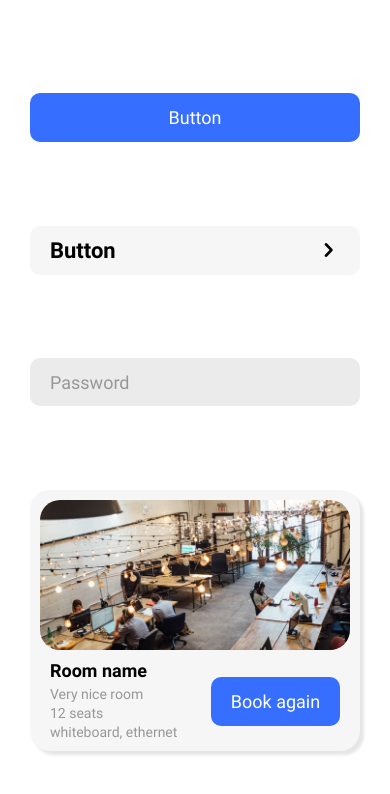
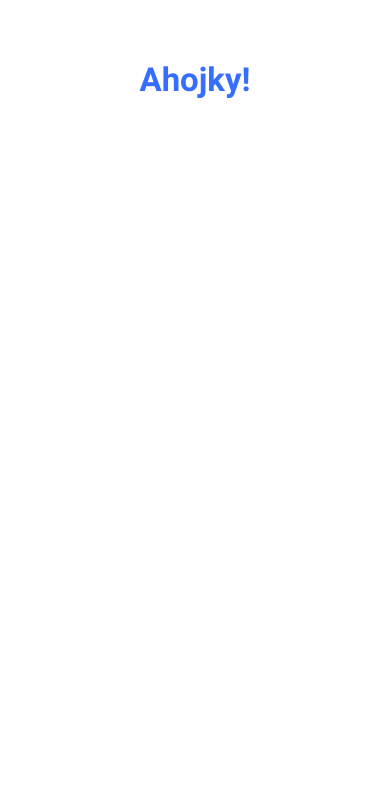
Before and after one commit to mtaa-rezervi/frontend, a React Native app: screen / in a window 390 px wide. Shown: the top 794 px of the page. Built offline with nearby package versions, Linux system fonts and the light colour scheme.

Commit message:
changed all components to named func

```diff
--- a/App.js
+++ b/App.js
@@ -1,17 +1,10 @@
 import { StatusBar } from 'expo-status-bar';
-import { StyleSheet, Text, View, TouchableOpacity, TextInput } from 'react-native';
+import { StyleSheet, Text, View } from 'react-native';
 import { useFonts } from 'expo-font';
 import AppLoading from 'expo-app-loading';
-import React, { useState } from 'react'
-
 import colors from './styles/colors';
 import textStyle from './styles/text';
-
-import StandardButton from './components/standardButton';
-import Input from './components/Input';
-import ProfileButton from './components/profileButton';
-import Listing from './components/listing';
-import Notification from './components/noti';
+import ComponentsExample from './components/componentsExample';
 
 export default function App() {
 
@@ -25,36 +18,20 @@ export default function App() {
   }
 
   return (
-    <View style={ styles.container } >
-      {/* <Text style={[textStyle.small, { color: colors.blue }]}>Ahojky!</Text> */}
-      <StandardButton style={styles.button} title='' action={() => {console.log('Clicked')}} />
-      <ProfileButton title='' color={ colors.lightGrey } action={() => {console.log('Clicked')}} />
-      <Input placeholder='Password' action={() => {console.log('Clicked')}} />
-      <Listing
-        roomName=''
-        info='Very nice room'
-        numSeats='12'
-        amenities='whiteboard, ethernet'
-        buttonTitle='Book again'
-        buttonAction={() => {console.log('Clicked')}}
-      />
-      {/* <Notification type='booked_room' time='1hr' text='Someone has just reserved your room, Room 1 on Carrot st. 123!' />
-      <Notification type='new_booking' time='1hr' text='You have just reserved a room, Room 2 on Broccoli st. 11!' />
-      <Notification type='missed_call' time='1hr' text='Missed call from Alice.' action={() => {console.log('Clicked')}} />
-      <Notification type='removed_listing' time='1hr' text='Room named, Room 1 that you had reservation for has just been removed.' /> */}
+    <View style={styles.container}>
+      <Text style={[textStyle.h1, { color: colors.blue }]}>Ahojky!</Text>
+      {/* <ComponentsExample /> */}
+      <StatusBar style="auto" />
     </View>
-  )
+  );
 }
 
 const styles = StyleSheet.create({
   container: {
     flex: 1,
     backgroundColor: '#fff',
-    padding: 10,
+    marginTop: 60,
     alignItems: 'center',
-    justifyContent: 'space-evenly',
+    justifyContent: 'flex-start',
   },
-  button: {
-    height: 10
-  }
 });
--- a/components/Input.js
+++ b/components/Input.js
@@ -3,19 +3,19 @@ import colors from '../styles/colors';
 import textStyle from '../styles/text';
 import React, { useState } from 'react'
 
-const Input = ({ placeholder }) => {
-  const [text, setText] = useState('')
+export default function Input({ placeholder }) {
+  const [text, setText] = useState('');
 
   return (
-    <View style={ styles.inputContainer }>
-      <TextInput style= {[styles.input, textStyle.small]} value={text}
-        placeholder={ placeholder || 'Placeholder' }
+    <View style={styles.inputContainer}>
+      <TextInput style={[styles.input, textStyle.small]} value={text}
+        placeholder={placeholder || 'Placeholder'}
         onChangeText={(text) => {
-          setText(text)
-        }}
-      />
+          setText(text);
+        } } />
     </View>
-)};
+  );
+}
 
 const styles = StyleSheet.create({
   inputContainer: {
@@ -32,5 +32,3 @@ const styles = StyleSheet.create({
     color: colors.grey
   }
 });
-
-export default Input;
--- /dev/null
+++ b/components/componentsExample.js
@@ -0,0 +1,59 @@
+import { StyleSheet, Text, View, TouchableOpacity, TextInput } from 'react-native';
+import { useFonts } from 'expo-font';
+import AppLoading from 'expo-app-loading';
+import React, { useState } from 'react'
+
+import colors from '../styles/colors';
+import textStyle from '../styles/text';
+
+import StandardButton from './standardButton';
+import Input from './input';
+import ProfileButton from './profileButton';
+import Listing from './listing';
+import Notification from './noti';
+
+export default function ComponentsExample() {
+
+  let [fontsLoaded] = useFonts({
+    'roboto-bold': require('../assets/fonts/Roboto-Bold.ttf'),
+    'roboto-regular': require('../assets/fonts/Roboto-Regular.ttf'),
+  });
+
+  if (!fontsLoaded) {
+    return <AppLoading />;
+  }
+
+  return (
+    <View style={ styles.container } >
+      <StandardButton style={styles.button} title='' action={() => {console.log('Clicked')}} />
+      <ProfileButton title='' color={ colors.lightGrey } action={() => {console.log('Clicked')}} />
+      <Input placeholder='Password' action={() => {console.log('Clicked')}} />
+      <Listing
+        roomName=''
+        image={require('../assets/images/room1.jpg')}
+        info='Very nice room'
+        numSeats='12'
+        amenities='whiteboard, ethernet'
+        buttonTitle='Book again'
+        buttonAction={() => {console.log('Clicked')}}
+      />
+      <Notification type='booked_room' time='1hr' text='Someone has just reserved your room, Room 1 on Carrot st. 123!' />
+      <Notification type='new_booking' time='1hr' text='You have just reserved a room, Room 2 on Broccoli st. 11!' />
+      <Notification type='missed_call' time='1hr' text='Missed call from Alice.' action={() => {console.log('Clicked')}} />
+      <Notification type='removed_listing' time='1hr' text='Room named, Room 1 that you had reservation for has just been removed.' />
+    </View>
+  )
+}
+
+const styles = StyleSheet.create({
+  container: {
+    flex: 1,
+    backgroundColor: '#fff',
+    padding: 10,
+    alignItems: 'center',
+    justifyContent: 'space-evenly',
+  },
+  button: {
+    height: 10
+  }
+});
--- a/components/listing.js
+++ b/components/listing.js
@@ -9,13 +9,13 @@ const SmallButton = ({ title, action }) => {
     </TouchableOpacity>
 )};
 
-const Listing = ({ roomName, info, numSeats, amenities, buttonTitle, buttonAction }) => {
+export default function Listing({ roomName, image, info, numSeats, amenities, buttonTitle, buttonAction }) {
   return (
-    <View style={ styles.container }>
-      <Image style={ styles.image } source={require('../assets/images/room1.jpg')}/>
-      <View style={ styles.box }>
-        <View style={ styles.textContainer }>
-          <Text style={[styles.heading, textStyle.small, { fontFamily: 'roboto-bold' }]}>{ roomName || 'Room name' }</Text>
+    <View style={styles.container}>
+      <Image style={styles.image} source={image} />
+      <View style={styles.box}>
+        <View style={styles.textContainer}>
+          <Text style={[styles.heading, textStyle.small, { fontFamily: 'roboto-bold' }]}>{roomName || 'Room name'}</Text>
           <Text style={[styles.text, textStyle.smaller]}>{info}</Text>
           <Text style={[styles.text, textStyle.smaller]}>{numSeats} seats</Text>
           <Text style={[styles.text, textStyle.smaller]}>{amenities}</Text>
@@ -23,7 +23,8 @@ const Listing = ({ roomName, info, numSeats, amenities, buttonTitle, buttonActio
         <SmallButton title={buttonTitle} action={buttonAction} />
       </View>
     </View>
-)};
+  );
+}
 
 const styles = StyleSheet.create({
   textContainer: {
@@ -74,5 +75,3 @@ const styles = StyleSheet.create({
     margin: 10
   }
 });
-
-export default Listing;
```
Also changed, not shown: components/noti.js (+9 -11 lines), components/profileButton.js (+4 -5 lines), components/standardButton.js (+5 -6 lines).
